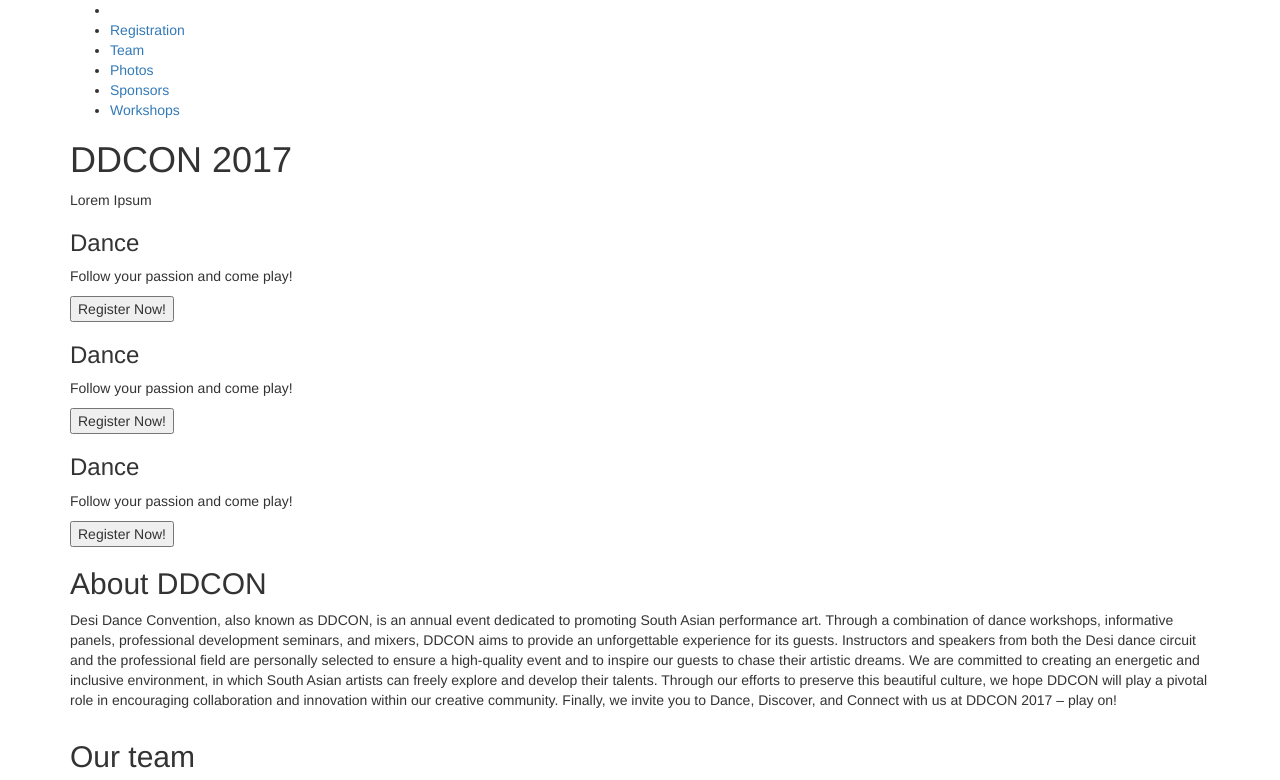
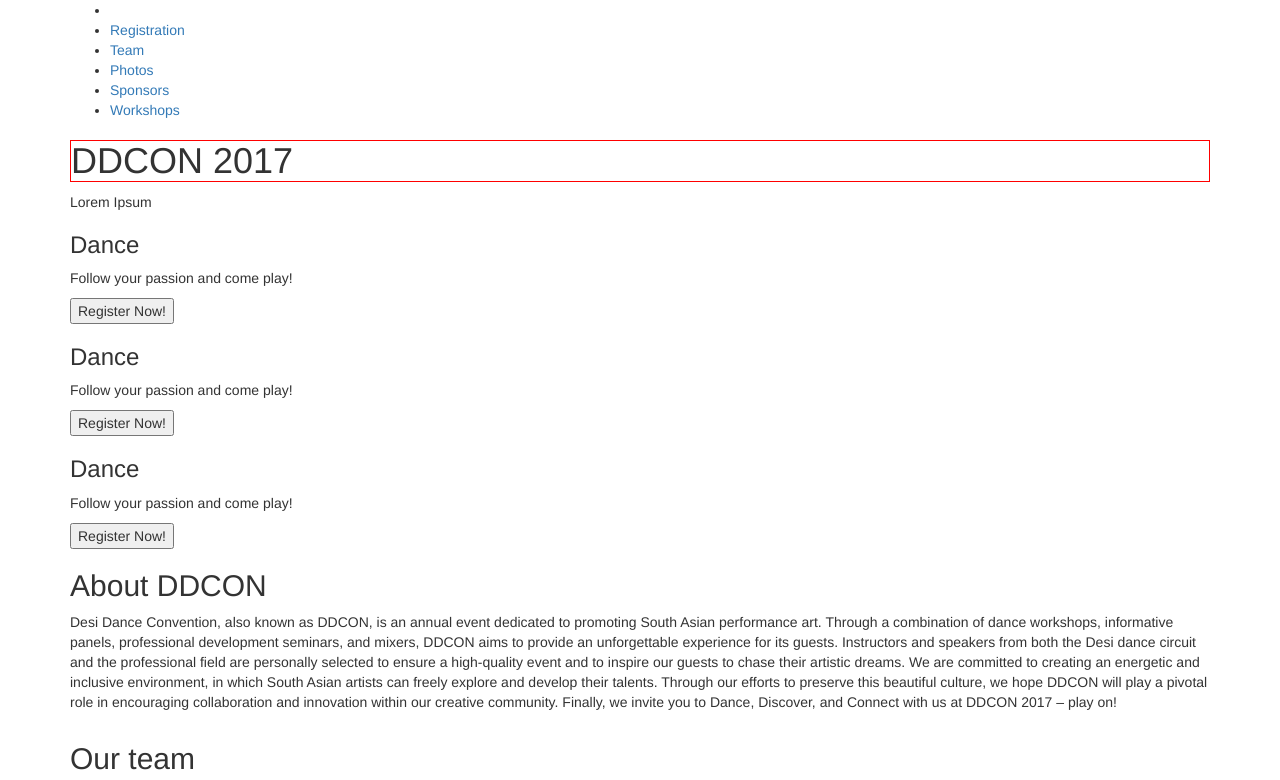
Before and after one commit to DDNTech/ddcon-webpage, a website: page index.html in a window 1280 px wide. Shown: the top 780 px of the page. Drawn offline with nearby package versions, Linux system fonts and the light colour scheme; grey boxes are pictures that could not be loaded.

Commit message:
added the stylesheet link in index.html and updated readme about developing on a test webserver

```diff
--- a/index.html
+++ b/index.html
@@ -3,6 +3,7 @@
 <head>
   <title>DDCon 2017</title>
   <link rel="stylesheet" type="text/css" href="https://maxcdn.bootstrapcdn.com/bootstrap/3.3.7/css/bootstrap.min.css" />
+  <link rel="stylesheet" href="assets/less/main.css">
 </head>
 <body>
   <div id="splash" class="container full-height">
```
Also changed, not shown: README.md.
